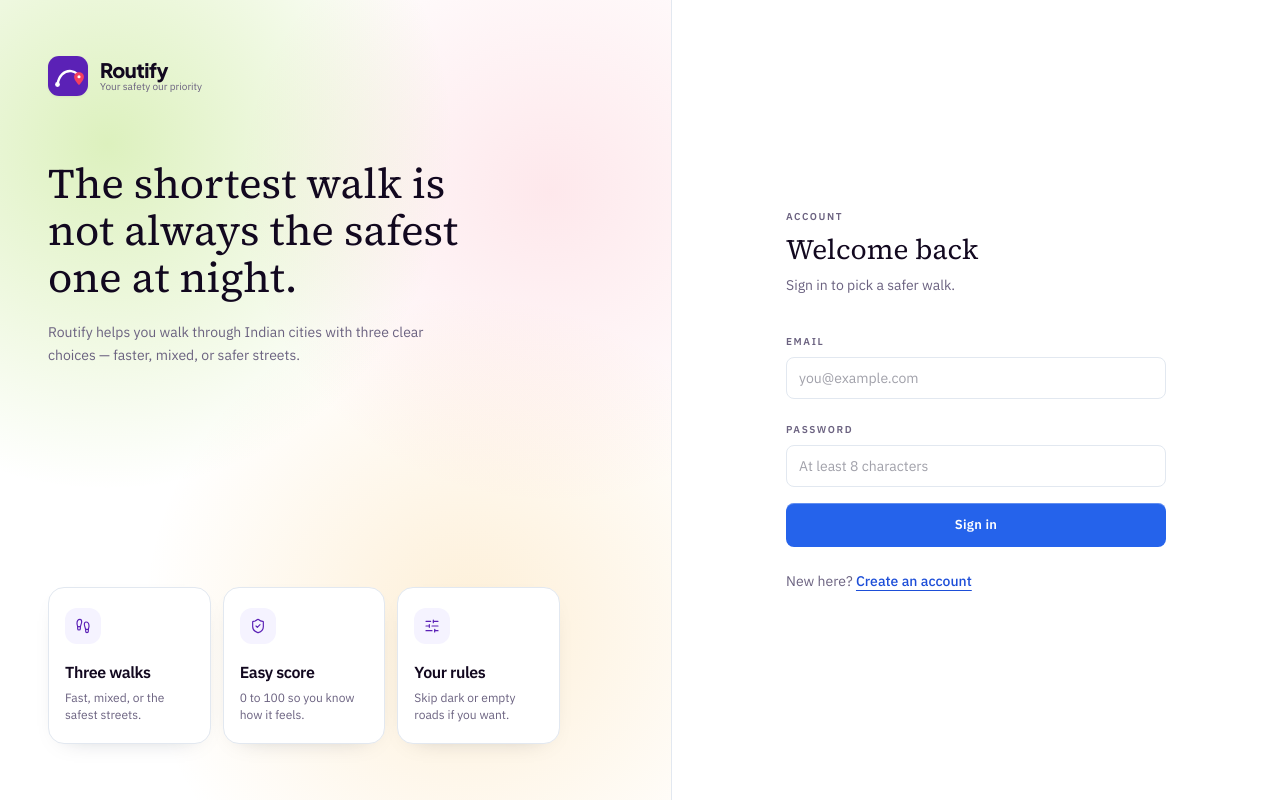
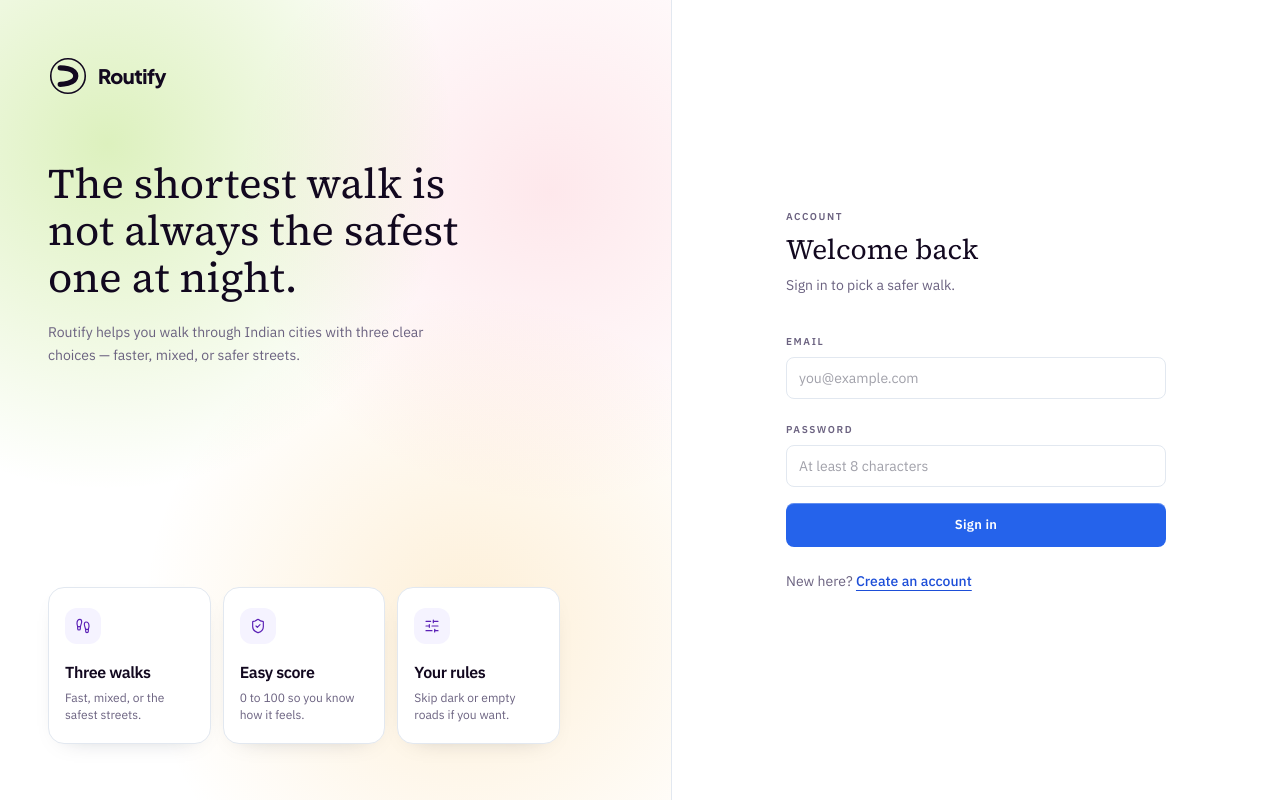
Before and after one commit to neelavradutta/Routify, a Next.js app in the folder web/: page /login in a window 1280 px wide. Built offline with nearby package versions, Linux system fonts and the light colour scheme; no server answers.

Commit message:
Refactor Logo component to use RoutifyMark and add optional tagline display. Update props to include withTagline for conditional rendering of the tagline text.

```diff
--- a/web/components/Logo.tsx
+++ b/web/components/Logo.tsx
@@ -1,32 +1,27 @@
+import RoutifyMark from '@/components/RoutifyMark';
+
 type Props = {
   size?: number;
   withWord?: boolean;
+  withTagline?: boolean;
   wordClass?: string;
 };
 
-export default function Logo({ size = 36, withWord = true, wordClass = 'font-brand text-[17px] font-extrabold leading-none tracking-tight text-ink' }: Props) {
+export default function Logo({
+  size = 36,
+  withWord = true,
+  withTagline = false,
+  wordClass = 'font-brand text-[17px] font-extrabold leading-none tracking-tight text-ink',
+}: Props) {
   return (
-    <div className="flex items-center gap-3">
-      <svg width={size} height={size} viewBox="0 0 40 40" fill="none" aria-hidden className="shrink-0 drop-shadow-sm">
-        <rect width="40" height="40" rx="11" fill="#5B21B6" />
-        <path
-          d="M9.5 28.5c1.2-8.2 6.4-14.2 13.8-13.4 4.6.5 7.2 3.8 7.7 8.2"
-          stroke="white"
-          strokeWidth="2.4"
-          strokeLinecap="round"
-          fill="none"
-        />
-        <circle cx="9.5" cy="28.5" r="2.4" fill="white" />
-        <path
-          d="M31 16.2c-2.7 0-4.9 2.1-4.9 4.7 0 3.5 4.9 8.1 4.9 8.1s4.9-4.6 4.9-8.1c0-2.6-2.2-4.7-4.9-4.7Z"
-          fill="#F43F5E"
-        />
-        <circle cx="31" cy="20.7" r="1.55" fill="white" />
-      </svg>
+    <div className="flex items-center gap-2.5">
+      <RoutifyMark size={size} />
       {withWord ? (
         <div className="min-w-0">
           <p className={wordClass}>Routify</p>
-          <p className="mt-0.5 text-[10px] leading-none text-muted">Your safety our priority</p>
+          {withTagline ? (
+            <p className="mt-0.5 text-[10px] leading-none text-muted">Your safety our priority</p>
+          ) : null}
         </div>
       ) : (
         <span className="sr-only">Routify</span>
--- /dev/null
+++ b/web/components/RoutifyMark.tsx
@@ -0,0 +1,27 @@
+type Props = {
+  size?: number;
+  className?: string;
+};
+
+/** Circular route mark — same icon as Routify wordmark. */
+export default function RoutifyMark({ size = 36, className = 'shrink-0 text-ink' }: Props) {
+  return (
+    <svg
+      width={size}
+      height={size}
+      viewBox="0 0 40 40"
+      fill="none"
+      aria-hidden
+      className={className}
+    >
+      <circle cx="20" cy="20" r="17.25" stroke="currentColor" strokeWidth="1.6" />
+      <path
+        d="M12.25 11.75C12.25 11.75 27.75 11.75 27.75 20C27.75 28.25 12.25 28.25 12.25 28.25"
+        stroke="currentColor"
+        strokeWidth="5.25"
+        strokeLinecap="round"
+        strokeLinejoin="round"
+      />
+    </svg>
+  );
+}
```
Also changed, not shown: web/app/icon.svg (added).
